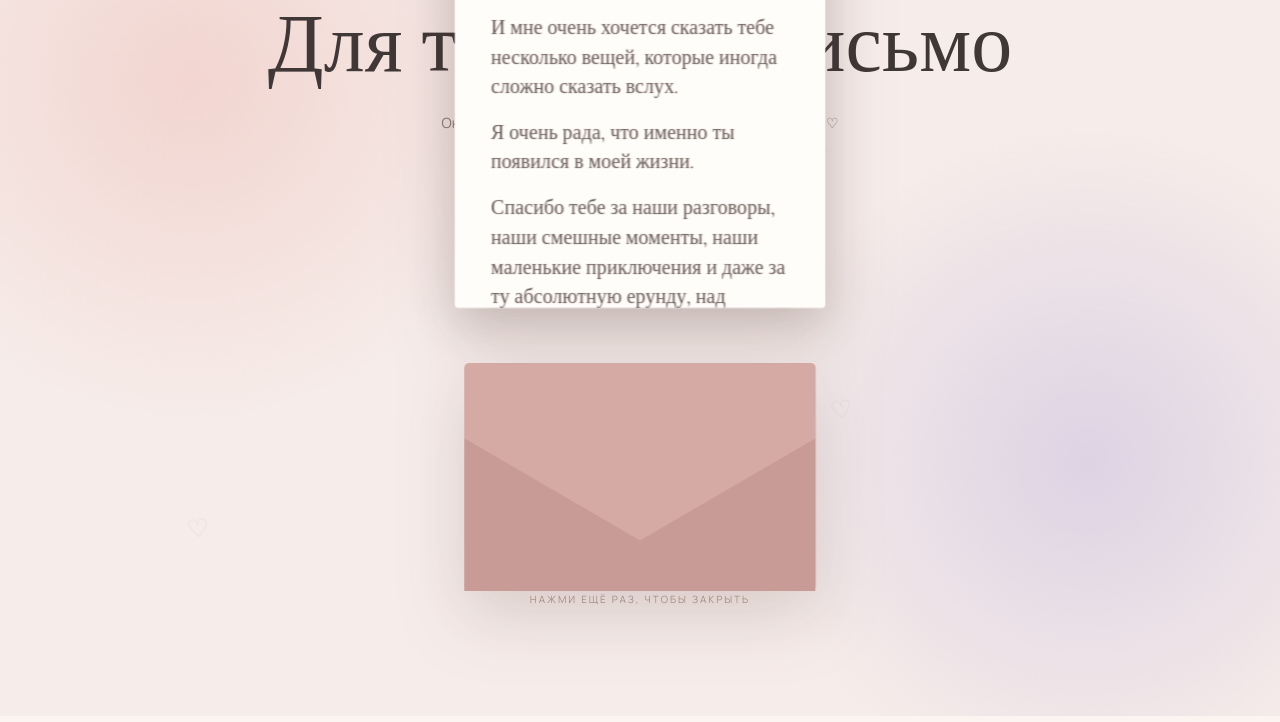
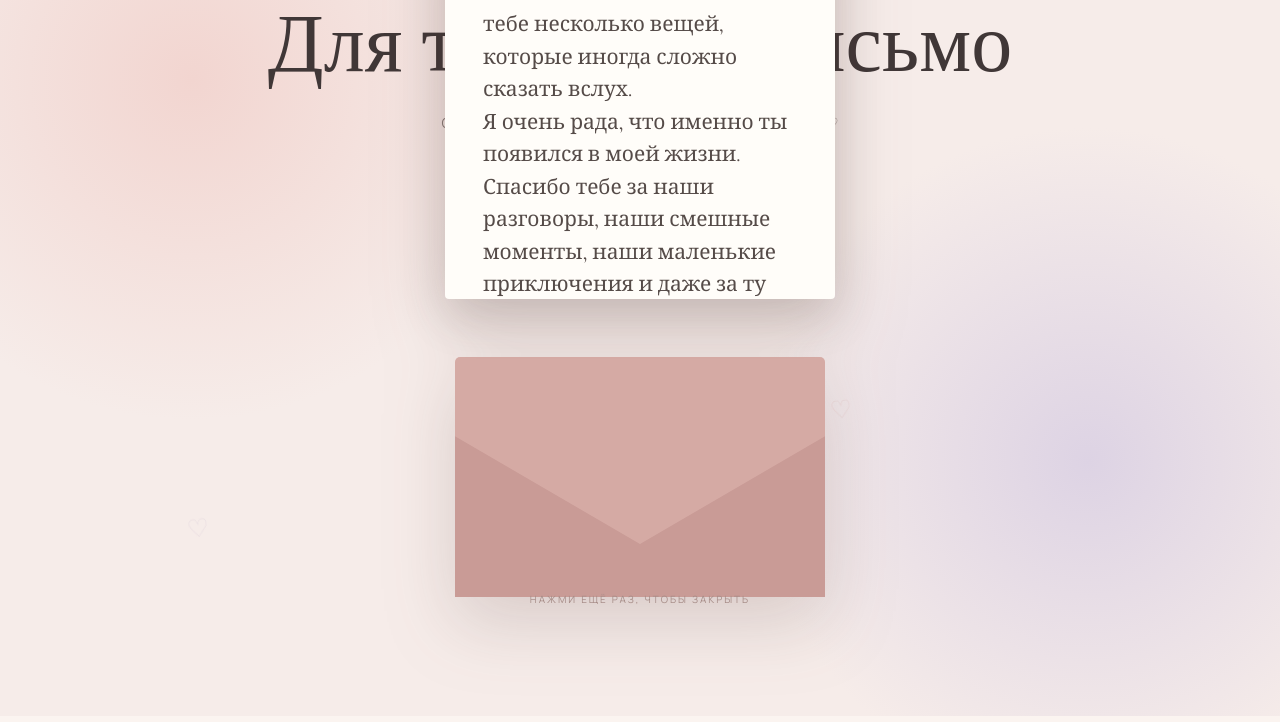
Before and after one commit to naaaastyaaaaa01/dr_Matvey, a plain HTML site: page index.html in a window 1280 px wide. Both pictures are taken after a click on the element 640 px from the left and 2597 px from the top of the page. Shown: the part 2216-2938 px from the top of the page. Drawn offline with nearby package versions, Linux system fonts and the light colour scheme.

Commit message:
Update index.html

```diff
--- a/index.html
+++ b/index.html
@@ -642,20 +642,14 @@ section {
 ===================================================== */
 
 .letter-paper {
-
     position: absolute;
 
     width: 390px;
     height: 500px;
 
-    left: 50%;
-
+    left: -10px;
     bottom: 8px;
 
-    transform:
-        translateX(-50%)
-        translateY(0);
-
     background: #fffdf9;
 
     border-radius: 4px;
@@ -664,25 +658,27 @@ section {
 
     opacity: 0;
 
+    /*
+       ВАЖНО:
+       здесь больше НЕТ transform
+    */
+
     transition:
-        transform 1.1s
-        cubic-bezier(.2,.8,.2,1),
-
+        bottom 1.1s cubic-bezier(.2,.8,.2,1),
         opacity .6s ease;
 
     box-shadow:
-        0 18px 45px
-        rgba(75,55,50,.16);
+        0 18px 45px rgba(75,55,50,.16);
 
     overflow: hidden;
 
-    -webkit-font-smoothing:
-        antialiased;
-
-    text-rendering:
-        optimizeLegibility;
-}
-
+    /*
+       максимально чёткий текст
+    */
+    -webkit-font-smoothing: antialiased;
+    -moz-osx-font-smoothing: grayscale;
+    text-rendering: optimizeLegibility;
+}
 
 /* содержимое */
 
@@ -727,53 +723,43 @@ section {
 /* Матвей */
 
 .letter-content h3 {
-
     font-family:
         "Cormorant Garamond",
+        Georgia,
         serif;
 
-    font-size: 48px;
-
-    line-height: 1;
+    font-size: 52px;
 
     font-weight: 600;
 
-    color: #443936;
-
-    margin-bottom: 20px;
-
-    -webkit-font-smoothing:
-        antialiased;
+    color: #403735;
+
+    -webkit-font-smoothing: antialiased;
+    -moz-osx-font-smoothing: grayscale;
 }
 
 
 /* основной текст */
 
 .letter-content p {
-
     font-family:
         "Cormorant Garamond",
+        Georgia,
         serif;
 
     font-size: 21px;
 
-    line-height: 1.48;
-
     font-weight: 500;
 
-    color: #625451;
-
-    margin-bottom: 17px;
-
-    letter-spacing: .1px;
-
-    -webkit-font-smoothing:
-        antialiased;
-
-    text-rendering:
-        optimizeLegibility;
-}
-
+    color: #554b48;
+
+    line-height: 1.55;
+
+    letter-spacing: 0;
+
+    -webkit-font-smoothing: antialiased;
+    -moz-osx-font-smoothing: grayscale;
+}
 
 /* подпись */
 
@@ -940,8 +926,11 @@ section {
 
     margin-top: 190px;
 
-    transform:
-        scale(.95);
+    /*
+       Никакого scale!
+       Иначе текст снова станет мягким.
+    */
+    transform: none;
 }
 
 .envelope-wrapper.open
@@ -955,12 +944,13 @@ section {
 
 .envelope-wrapper.open
 .letter-paper {
-
     opacity: 1;
 
-    transform:
-        translateX(-50%)
-        translateY(-290px);
+    /*
+       Письмо просто поднимается вверх.
+       Никакого масштабирования.
+    */
+    bottom: 298px;
 
     z-index: 4;
 }
@@ -1671,14 +1661,12 @@ section {
 
     .envelope-wrapper {
 
-        transform:
-            scale(.76);
+    width: 100%;
 
     height: 330px;
 
-        margin-left: -20px;
-        margin-right: -20px;
-    }
+    margin-left: 0;
+    margin-right: 0;}
 
     .envelope-wrapper.open
     .envelope {
@@ -1689,9 +1677,7 @@ section {
     .envelope-wrapper.open
 .letter-paper {
 
-        transform:
-            translateX(-50%)
-            translateY(-260px);
+    bottom: 268px;
 }
 
     .letter-paper {
```
Lines whose indentation alone changed are shown as unchanged.
